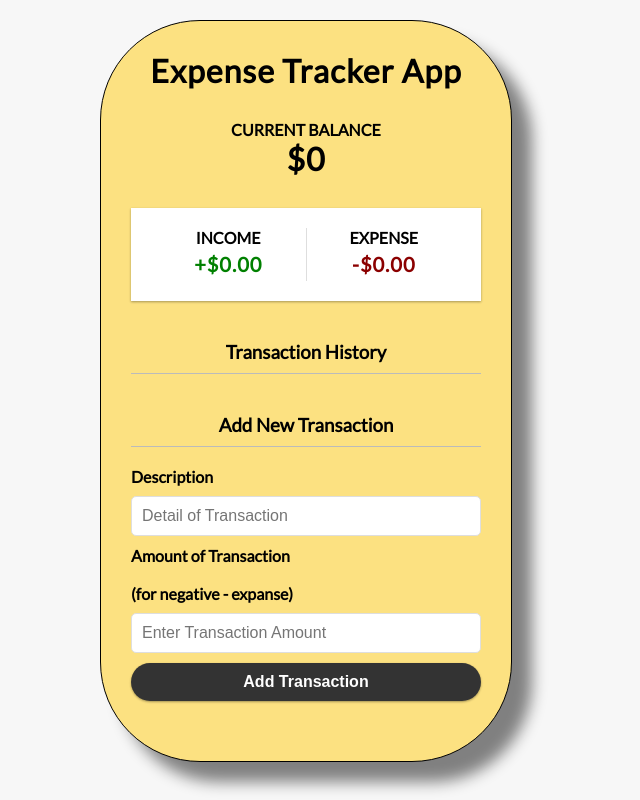
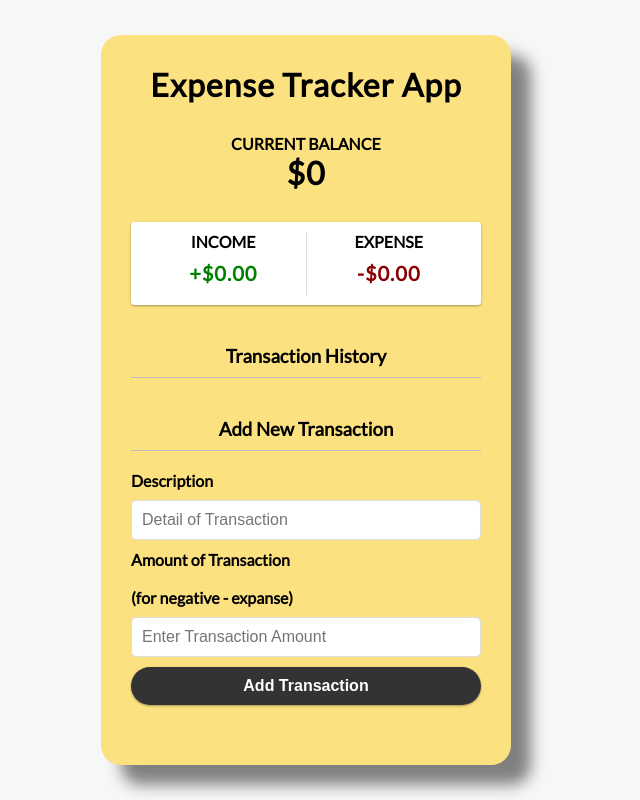
Before and after one commit to Basitali18999/Project1-Expense-App, a React (Create React App) app: page / in a window 1280 px wide. Shown: the whole page, without its empty margins (334-974 px from the left). Built offline with nearby package versions, Linux system fonts and the light colour scheme.

Commit message:
Updated app.css and main.yml

```diff
--- a/src/App.css
+++ b/src/App.css
@@ -15,9 +15,11 @@ body {
   flex-direction:column;
   align-items: center;
   justify-content: center;
-  min-height: 50vh;
-  margin: 0;
+  min-height: 100vh;
+  margin: 0 auto;
   font-family: 'Lato', sans-serif;
+
+
 
 
 
@@ -58,10 +60,11 @@ h4 {
 .inc-exp-container {
   background-color: #fff;
   box-shadow: var(--box-shadow);
-  padding: 20px;
+  padding: 10px;
   display:flex;
   justify-content: space-between;
   margin: 20px 0;
+  border-radius: 3px;
 }
 
 .inc-exp-container > div {
@@ -76,7 +79,7 @@ h4 {
 .money {
   font-size: 20px;
   letter-spacing: 1px;
-  margin: 5px 0;
+  margin: 10px 0;
 }
 
 .money.plus {
@@ -188,11 +191,12 @@ input[type='number'] {
 .edit {
 
 
-  border: 1px solid black;
+  border: none solid whitesmoke;
   padding: 30px;
   background-color: #fce181;
   box-shadow: 20px 20px 15px  gray;
-  margin: 20px;
-  border-radius: 100px;
+  border-radius: 20px;
+
+
 
 }
--- a/src/components/Balance.js
+++ b/src/components/Balance.js
@@ -13,6 +13,7 @@ export const Balance = () => {
         <div>
             <h4>Current Balance</h4>
             <h1>${total}</h1>
+
         </div>
     )
 }
```
Also changed, not shown: 1 other file (tests, documents, lock files or other folders).
